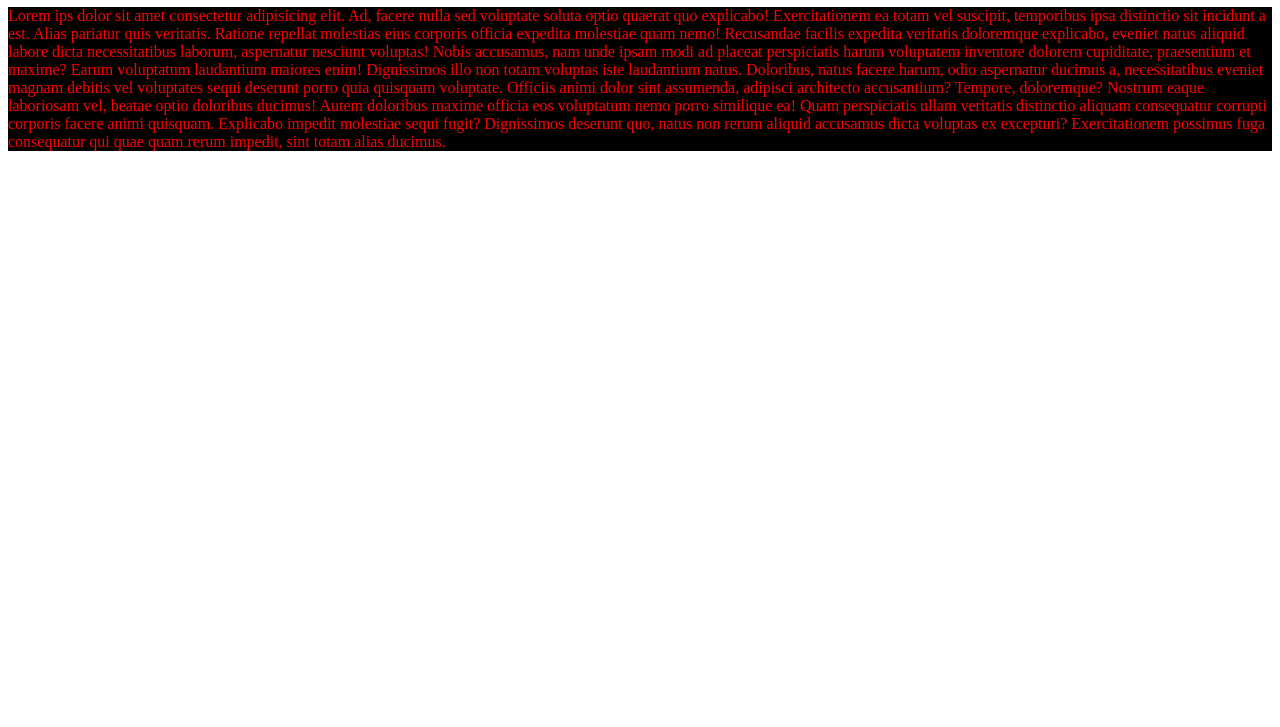
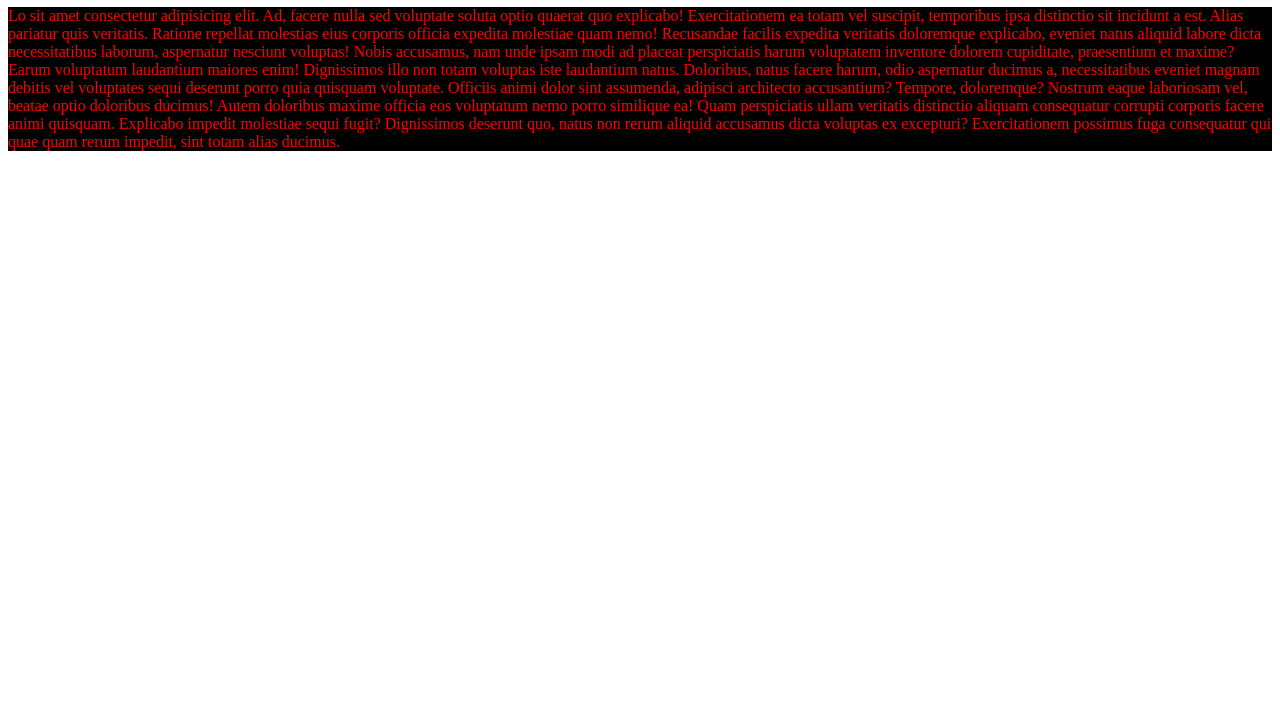
Before and after one commit to karolingustavson/Bootstrap_fe, a website: page index.html in a window 1280 px wide. Shown: the part 73-800 px from the top of the page. Drawn offline with Linux system fonts and the light colour scheme.

Commit message:
esimene muudatus

```diff
--- a/index.html
+++ b/index.html
@@ -9,7 +9,7 @@
 </head>
 <body>
     <h1>pealkiri</h1>
-    <p>Lorem ips dolor sit amet consectetur adipisicing elit. Ad, facere nulla sed voluptate soluta optio quaerat quo explicabo! Exercitationem ea totam vel suscipit, temporibus ipsa distinctio sit incidunt a est.
+    <p>Lo sit amet consectetur adipisicing elit. Ad, facere nulla sed voluptate soluta optio quaerat quo explicabo! Exercitationem ea totam vel suscipit, temporibus ipsa distinctio sit incidunt a est.
     Alias pariatur quis veritatis. Ratione repellat molestias eius corporis officia expedita molestiae quam nemo! Recusandae facilis expedita veritatis doloremque explicabo, eveniet natus aliquid labore dicta necessitatibus laborum, aspernatur nesciunt voluptas!
     Nobis accusamus, nam unde ipsam modi ad placeat perspiciatis harum voluptatem inventore dolorem cupiditate, praesentium et maxime? Earum voluptatum laudantium maiores enim! Dignissimos illo non totam voluptas iste laudantium natus.
     Doloribus, natus facere harum, odio aspernatur ducimus a, necessitatibus eveniet magnam debitis vel voluptates sequi deserunt porro quia quisquam voluptate. Officiis animi dolor sint assumenda, adipisci architecto accusantium? Tempore, doloremque?
```
Also changed, not shown: README.md (added).
